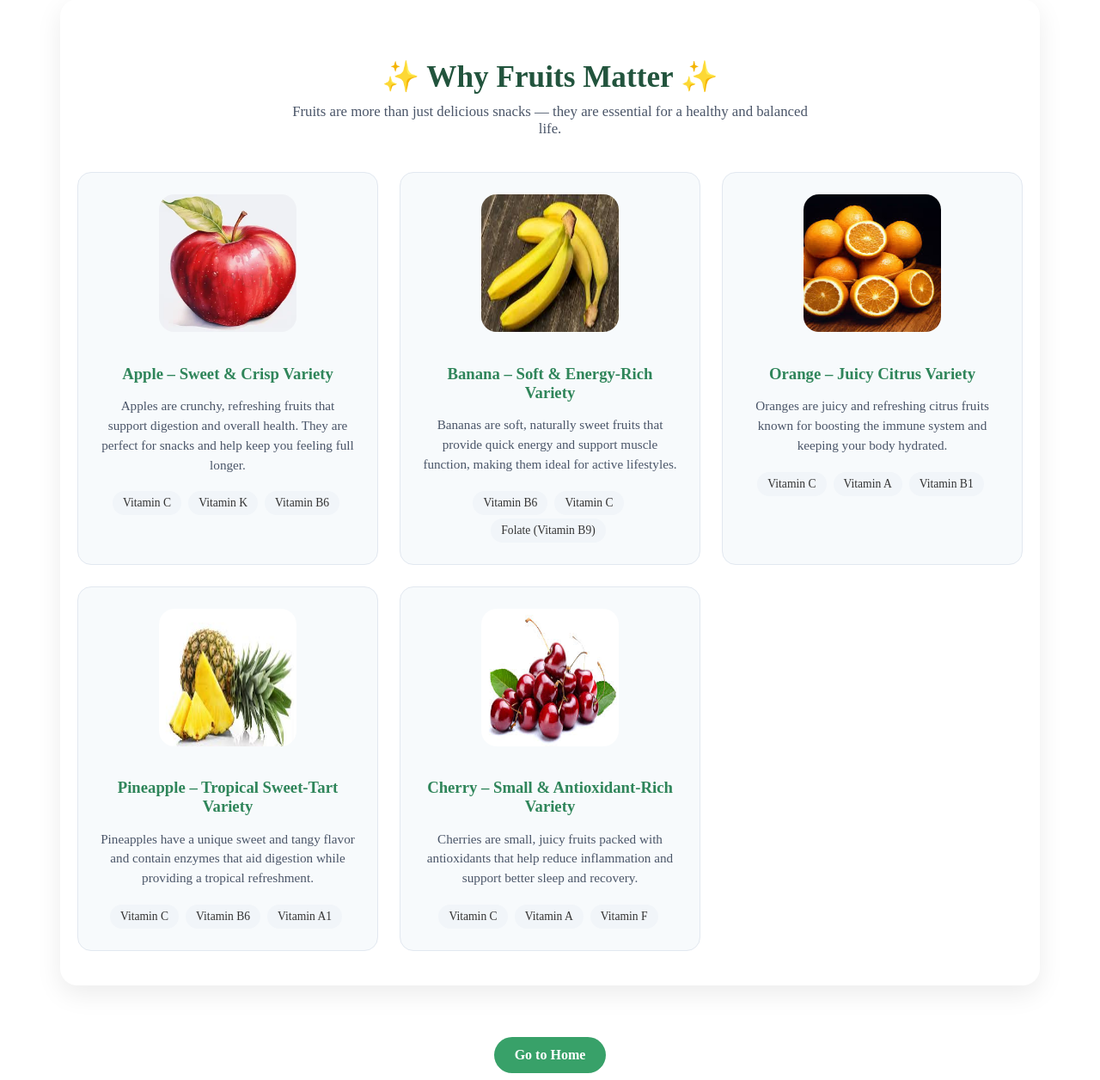
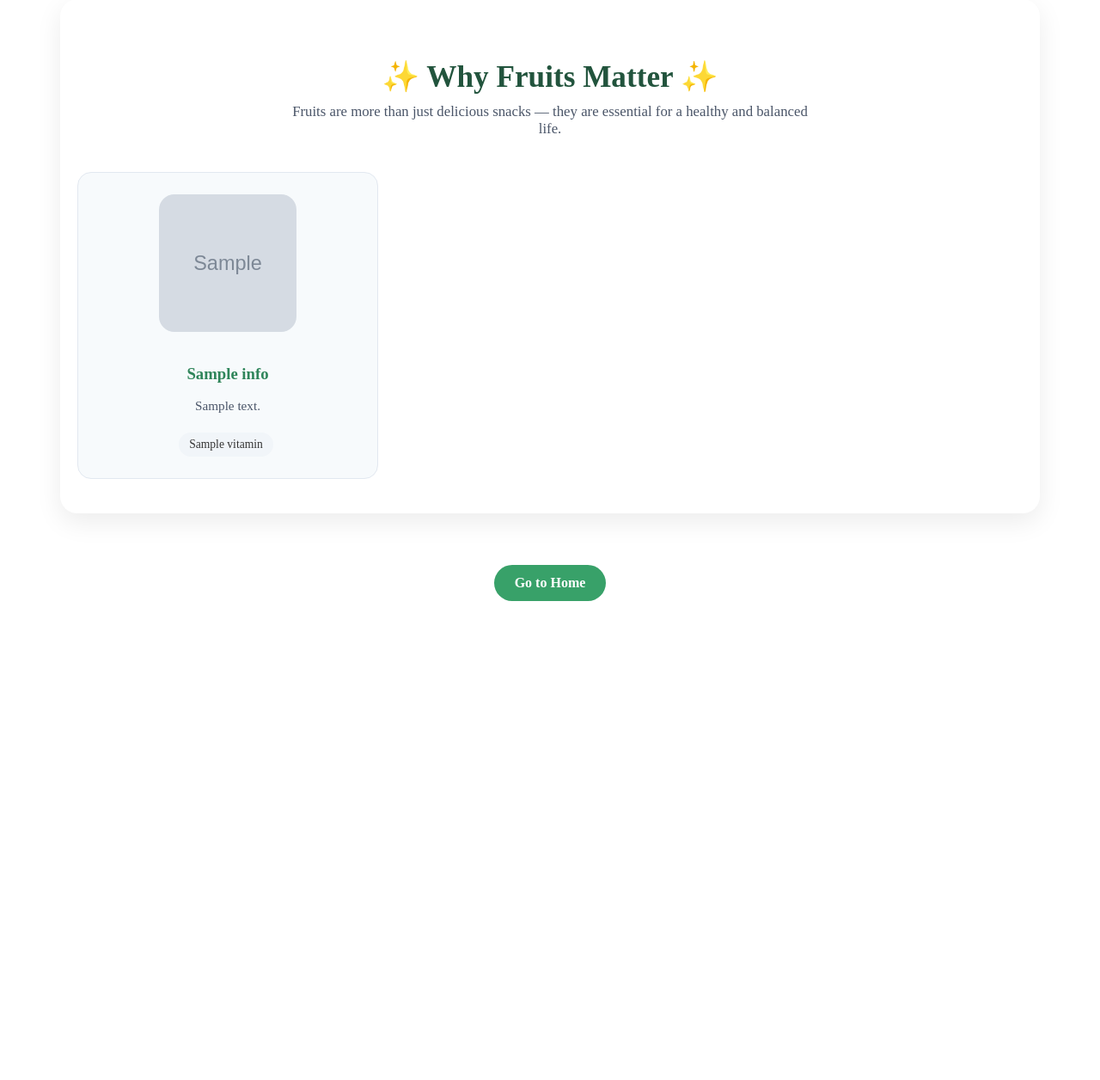
Before and after one commit to Olivierentwicklung/DAIntensivKursPublic, a Django app: template fruit_app/templates/fruit_app/info.html in a window 1280 px wide. Shown: the part 535-1791 px from the top of the page at 86% size. After the commit the page ends 1234 px from the top, so only its background shows below. Run offline with Django 5.2, Linux system fonts and the light colour scheme; the template is opened without the code that fills it: most values are stand-ins (such as "Sample title", 1, 10 or a date in 2020); grey boxes marked "Sample" are stand-in pictures.

Commit message:
feat: refactor info page to enhance fruit details and improve layout

```diff
--- a/fruit_app/static/fruit_app/css/style.css
+++ b/fruit_app/static/fruit_app/css/style.css
@@ -154,6 +154,7 @@
 .info-link-wrapper {
   text-align: center;
   margin-top: 35px;
+  margin-bottom: 35px;
 }
 
 .info-link {
--- a/fruit_app/templates/fruit_app/info.html
+++ b/fruit_app/templates/fruit_app/info.html
@@ -11,76 +11,18 @@
     </div>
 
     <div class="info-grid">
+      {% for fruit in fruits %}
       <div class="info-card">
-        <img src="{% static 'fruit_app/img/apfel.webp' %}" alt="Apple" />
-        <h3>Apple – Sweet & Crisp Variety</h3>
-        <p>
-          Apples are crunchy, refreshing fruits that support digestion and
-          overall health. They are perfect for snacks and help keep you feeling
-          full longer.
-        </p>
+        <img src="{% static fruit.img %}" alt="{{fruit.name}}" />
+        <h3>{{fruit.infos.title}}</h3>
+        <p>{{fruit.infos.description}}</p>
         <div class="vitamins">
-          <span>Vitamin C </span>
-          <span>Vitamin K </span>
-          <span>Vitamin B6</span>
+          {% for vitamin in fruit.infos.vitamins %}
+          <span>{{vitamin}}</span>
+          {% endfor %}
         </div>
       </div>
-
-      <div class="info-card">
-        <img src="{% static 'fruit_app/img/banane.jpg' %}" alt="Banana" />
-        <h3>Banana – Soft & Energy-Rich Variety</h3>
-        <p>
-          Bananas are soft, naturally sweet fruits that provide quick energy and
-          support muscle function, making them ideal for active lifestyles.
-        </p>
-        <div class="vitamins">
-          <span>Vitamin B6 </span>
-          <span>Vitamin C </span>
-          <span>Folate (Vitamin B9)</span>
-        </div>
-      </div>
-
-      <div class="info-card">
-        <img src="{% static 'fruit_app/img/orange.jpg' %}" alt="Orange" />
-        <h3>Orange – Juicy Citrus Variety</h3>
-        <p>
-          Oranges are juicy and refreshing citrus fruits known for boosting the
-          immune system and keeping your body hydrated.
-        </p>
-        <div class="vitamins">
-          <span>Vitamin C </span>
-          <span>Vitamin A </span>
-          <span>Vitamin B1</span>
-        </div>
-      </div>
-
-      <div class="info-card">
-        <img src="{% static 'fruit_app/img/ananas.jpg' %}" alt="Pineapple" />
-        <h3>Pineapple – Tropical Sweet-Tart Variety</h3>
-        <p>
-          Pineapples have a unique sweet and tangy flavor and contain enzymes
-          that aid digestion while providing a tropical refreshment.
-        </p>
-        <div class="vitamins">
-          <span>Vitamin C </span>
-          <span>Vitamin B6 </span>
-          <span>Vitamin A1</span>
-        </div>
-      </div>
-
-      <div class="info-card">
-        <img src="{% static 'fruit_app/img/kirsche.jpg' %}" alt="Cherry" />
-        <h3>Cherry – Small & Antioxidant-Rich Variety</h3>
-        <p>
-          Cherries are small, juicy fruits packed with antioxidants that help
-          reduce inflammation and support better sleep and recovery.
-        </p>
-        <div class="vitamins">
-          <span>Vitamin C </span>
-          <span>Vitamin A </span>
-          <span>Vitamin F</span>
-        </div>
-      </div>
+      {% endfor %}
     </div>
   </div>
   <div class="info-link-wrapper">
```
Also changed, not shown: fruit_app/views.py (+33 -3 lines).
